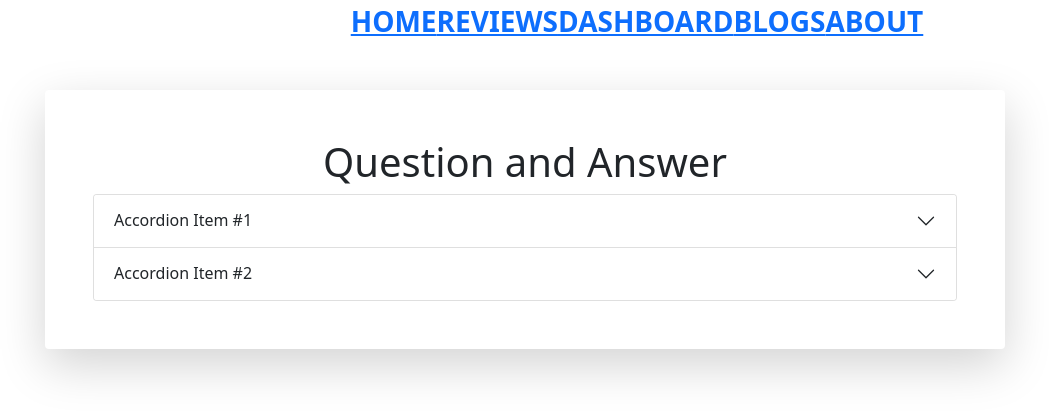
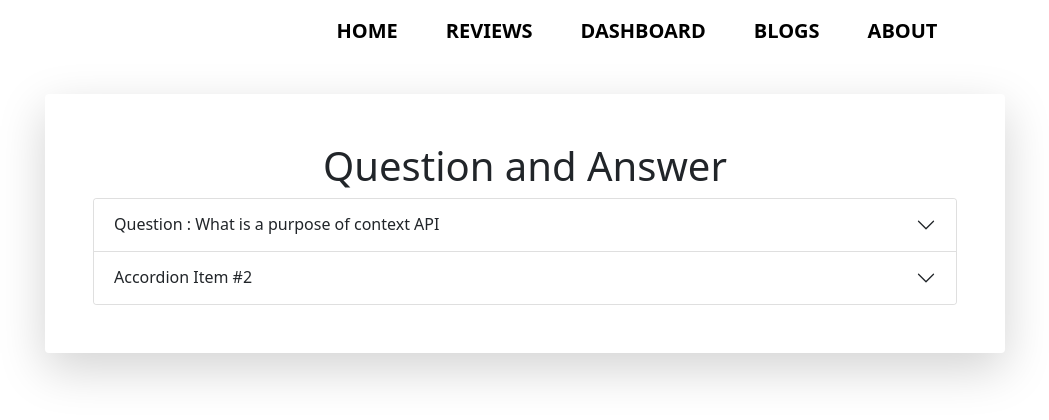
Before and after one commit to fatamatuzjaharasamiha/product-analysis-website, a React (Create React App) app: page /blogs in a window 1280 px wide. Shown: the top 420 px of the page, without its empty margins (3-1052 px from the left). Built offline with nearby package versions, Linux system fonts and the light colour scheme.

Commit message:
fix router reload issue

```diff
--- a/src/components/Blogs/Blogs.js
+++ b/src/components/Blogs/Blogs.js
@@ -4,18 +4,12 @@ import { Accordion } from 'react-bootstrap';
 
 const Blogs = () => {
     return (
-        <div className='w-75 m-5 p-5 shadow-lg p-3 mb-5 bg-body rounded'>
+        <div className='w-75 m-5 shadow-lg p-5 bg-body rounded'>
            <Accordion> <h1>Question and Answer</h1>
   <Accordion.Item eventKey="0">
-    <Accordion.Header>Accordion Item #1</Accordion.Header>
+    <Accordion.Header>Question : What is a purpose of context API</Accordion.Header>
     <Accordion.Body>
-      Lorem ipsum dolor sit amet, consectetur adipiscing elit, sed do eiusmod
-      tempor incididunt ut labore et dolore magna aliqua. Ut enim ad minim
-      veniam, quis nostrud exercitation ullamco laboris nisi ut aliquip ex ea
-      commodo consequat. Duis aute irure dolor in reprehenderit in voluptate
-      velit esse cillum dolore eu fugiat nulla pariatur. Excepteur sint occaecat
-      cupidatat non proident, sunt in culpa qui officia deserunt mollit anim id
-      est laborum.
+      <span className='fw-bold'>Answer :</span>
     </Accordion.Body>
   </Accordion.Item>
   <Accordion.Item eventKey="1">
--- a/src/components/Header/Header.js
+++ b/src/components/Header/Header.js
@@ -3,12 +3,12 @@ import { Link } from 'react-router-dom';
 import './Header.css';
 const Header = () => {
     return (
-        <nav className='fw-bold fs-3'>
-            <Link to='/home'>HOME</Link>
-            <Link to='/reviews'>REVIEWS</Link>
-            <Link to='/dashboard'>DASHBOARD</Link>
-            <Link to='/blogs'>BLOGS</Link>
-            <Link to='/about'>ABOUT</Link>
+        <nav className='fw-bold fs-5 pt-3'>
+            <Link className='text-decoration-none text-black p-4' to='/home'>HOME</Link>
+            <Link className='text-decoration-none text-black p-4' to='/reviews'>REVIEWS</Link>
+            <Link className='text-decoration-none text-black p-4' to='/dashboard'>DASHBOARD</Link>
+            <Link className='text-decoration-none text-black p-4' to='/blogs'>BLOGS</Link>
+            <Link className='text-decoration-none text-black p-4' to='/about'>ABOUT</Link>
         </nav>
 
     );
```
Also changed, not shown: 1 other file (tests, documents, lock files or other folders).
